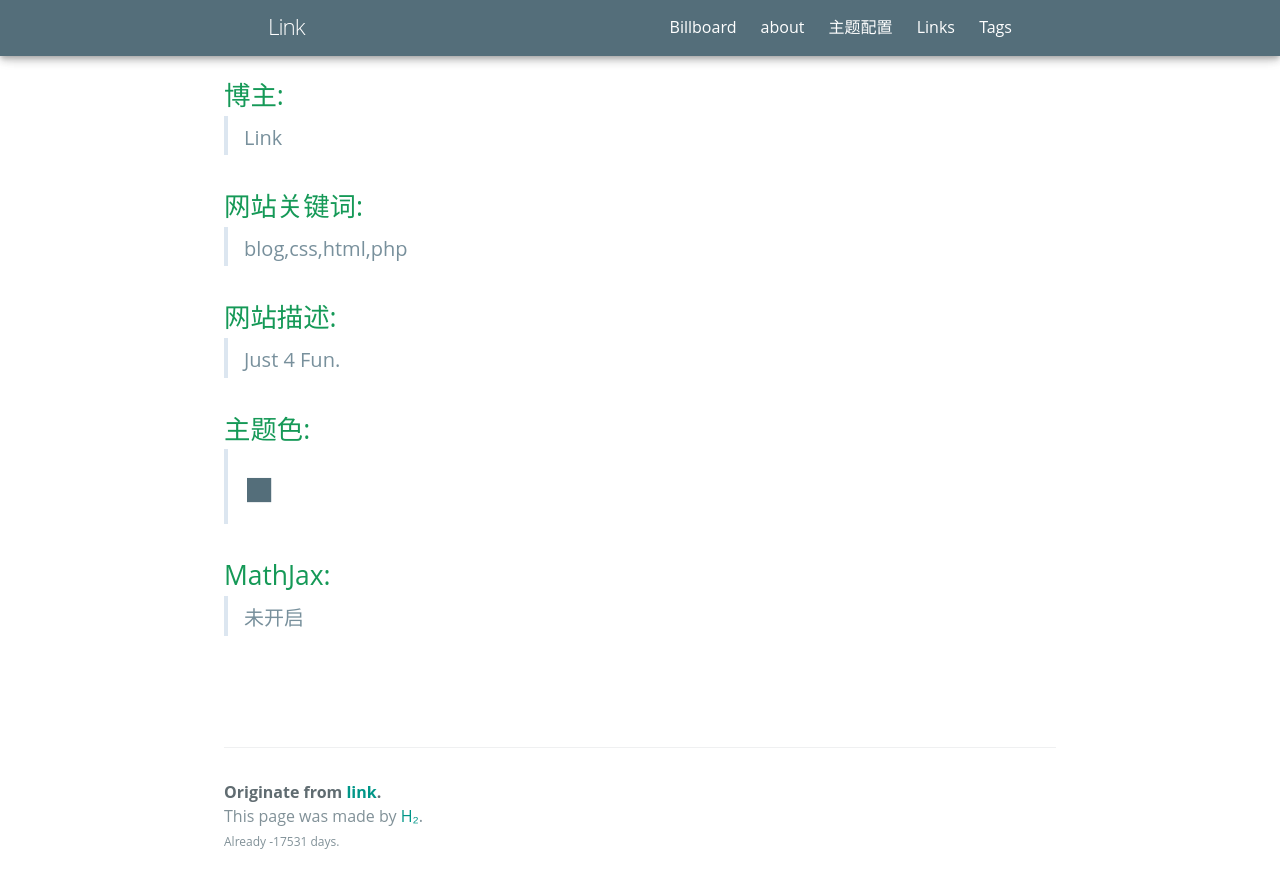
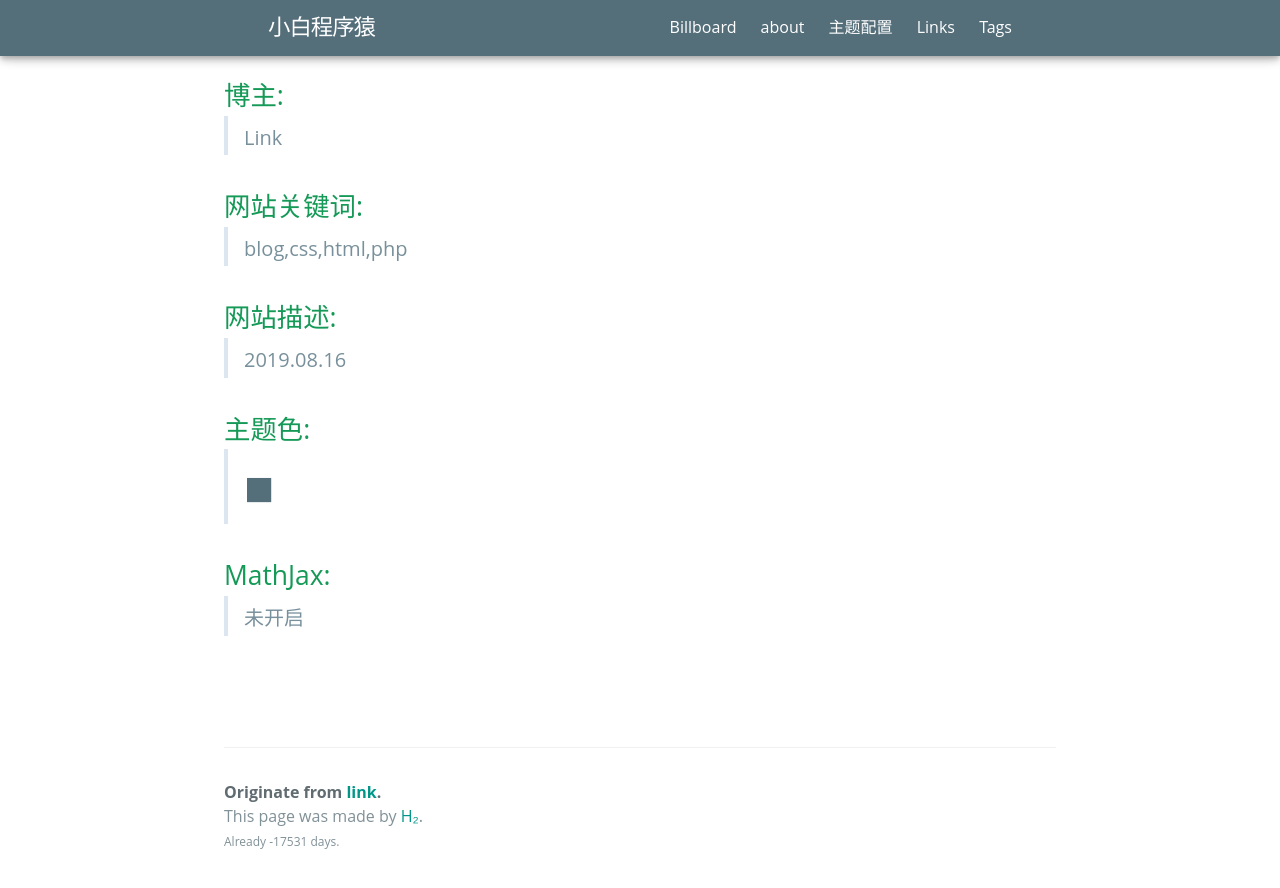
Before and after one commit to wxy20170906/17824909342.github.io, a Jekyll site: the page built from config/infor.html, in a window 1280 px wide and 900 px high, scrolled down 639 px. Shown: the top 888 px of the window. Built offline with Jekyll 4.4.1, drawn with Linux system fonts in a browser that asks for light colours; some web fonts are replaced.

Commit message:
Initial commit

```diff
--- a/_config.yml
+++ b/_config.yml
@@ -1,5 +1,5 @@
-title: Link #博客标题
-description: Just 4 Fun. #博客描述
+title: 小白程序猿 #博客标题
+description: 2019.08.16 #博客描述
 keywords: blog,css,html,php #博客关键字
 author: "Link"
 
```
